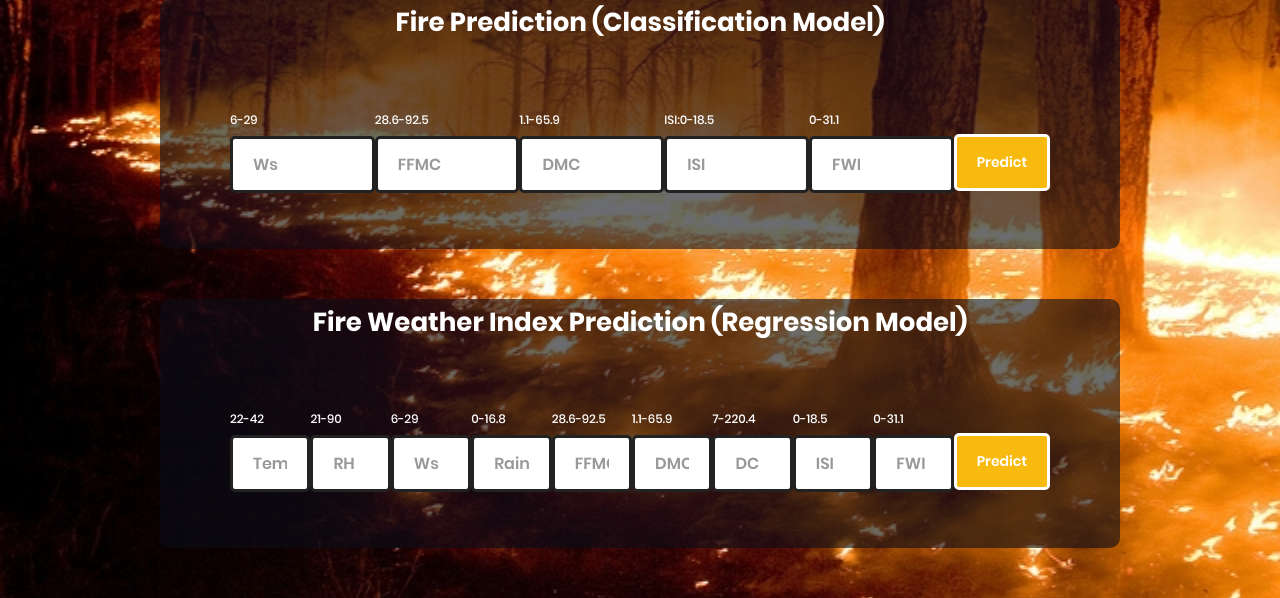
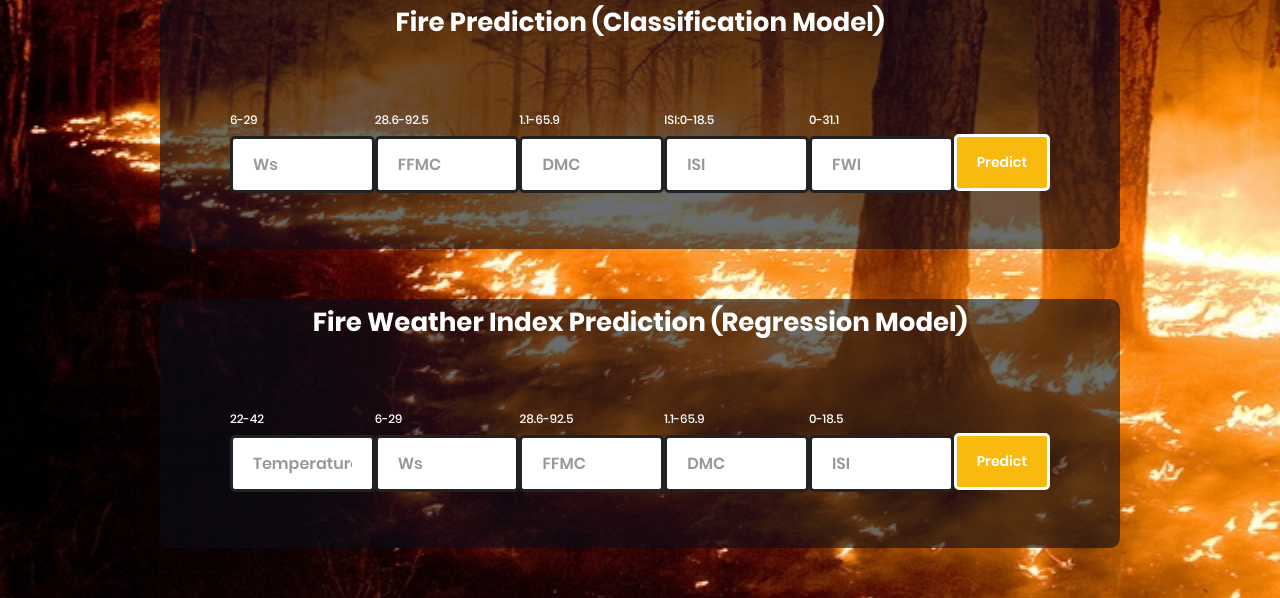
Before and after one commit to hossain-sanowar/Forest-Fire-Prediction, a Flask app: page / in a window 1280 px wide. Shown: the part 311-909 px from the top of the page. Run offline with Flask 2, Linux system fonts and the light colour scheme; parts of the project's set-up code (start-up, migrations or seed data) failed here and were passed over; some libraries are stand-ins or nearby versions.

Commit message:
upadteed

```diff
--- a/templates/index.html
+++ b/templates/index.html
@@ -84,19 +84,19 @@
                         <label for="Temperature">22-42</label>
                         <input type="number" id="Temperature" name="Temperature" placeholder="Temperature" />
                     </div>
-                    <div class="form-RH">
+                    <!-- <div class="form-RH">
                         <label for="RH"> 21-90</label>
                         <input type="number" id="RH" name="RH" placeholder="RH" />
-                    </div>
+                    </div> -->
 
                     <div class="form-Ws">
                         <label for="Ws"> 6-29</label>
                         <input type="number" id="Ws" name="Ws" placeholder="Ws" />
                     </div>
-                    <div class="form-Rain">
+                    <!-- <div class="form-Rain">
                         <label for="Rain">0-16.8</label>
                         <input type="number" id="Rain" name="Rain" placeholder="Rain" />
-                    </div>
+                    </div> -->
                     <div class="form-FFMC">
                         <label for="FFMC"> 28.6-92.5 </label>
                         <input type="number" id="FFMC" name="FFMC" placeholder="FFMC" />
@@ -105,18 +105,18 @@
                         <label for="DMC">1.1-65.9</label>
                         <input type="number" id="DMC" name="DMC" placeholder="DMC" />
                     </div>
-                    <div class="form-DC">
+                    <!-- <div class="form-DC">
                         <label for="DC"> 7-220.4</label>
                         <input type="number" id="DC" name="DC" placeholder="DC" />
-                    </div>
+                    </div> -->
                     <div class="form-ISI">
                         <label for="ISI">0-18.5</label>
                         <input type="number" id="ISI" name="ISI" placeholder="ISI" />
                     </div>
-                    <div class="form-FWI">
+                    <!-- <div class="form-FWI">
                         <label for="FWI"> 0-31.1 </label>
                         <input type="number" id="FWI" name="FWI" placeholder="FWI" />
-                    </div>
+                    </div> -->
                     <div class="form-submit">
                         <input type="submit" id="submitR" class="submit" value="Predict" />
                     </div>
```
